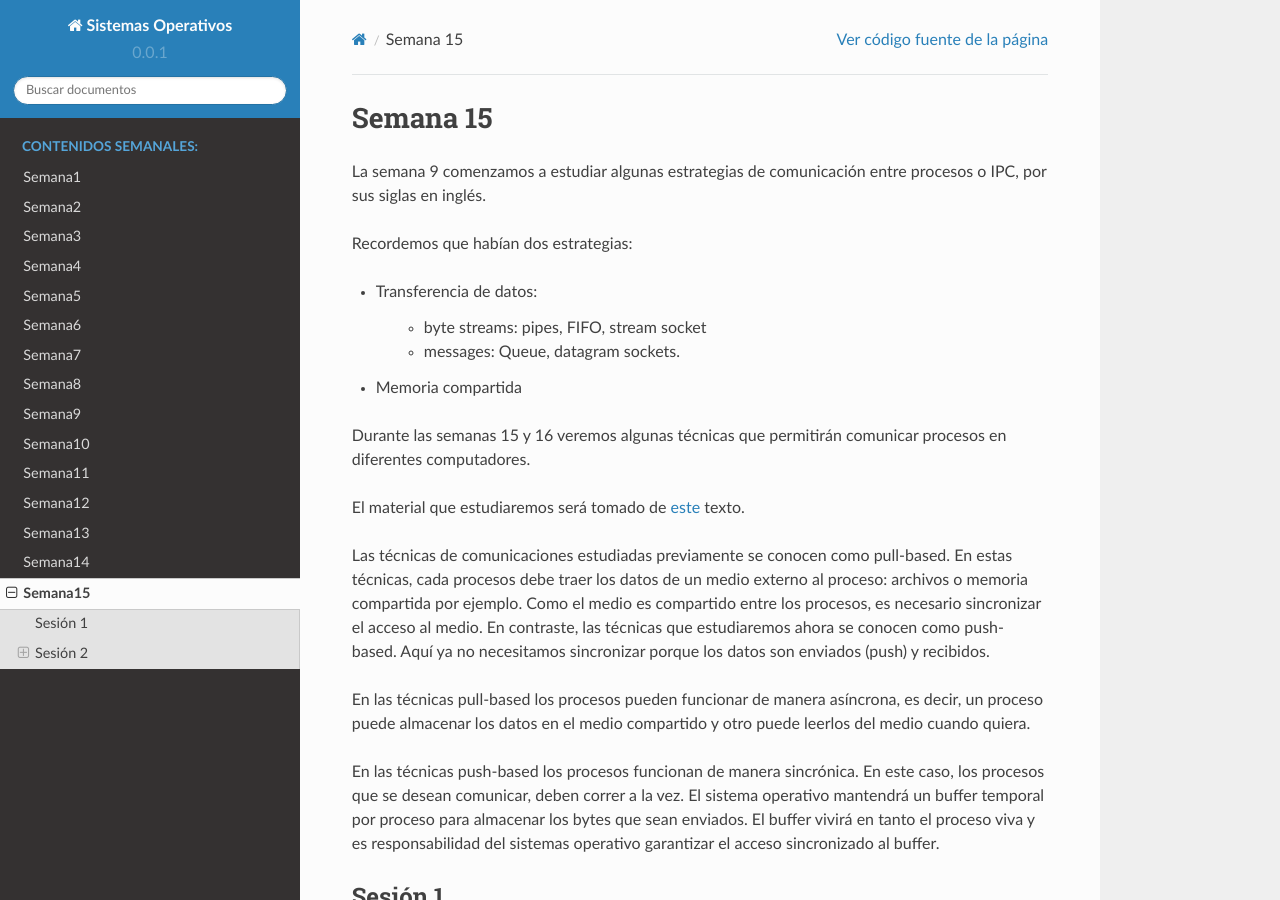
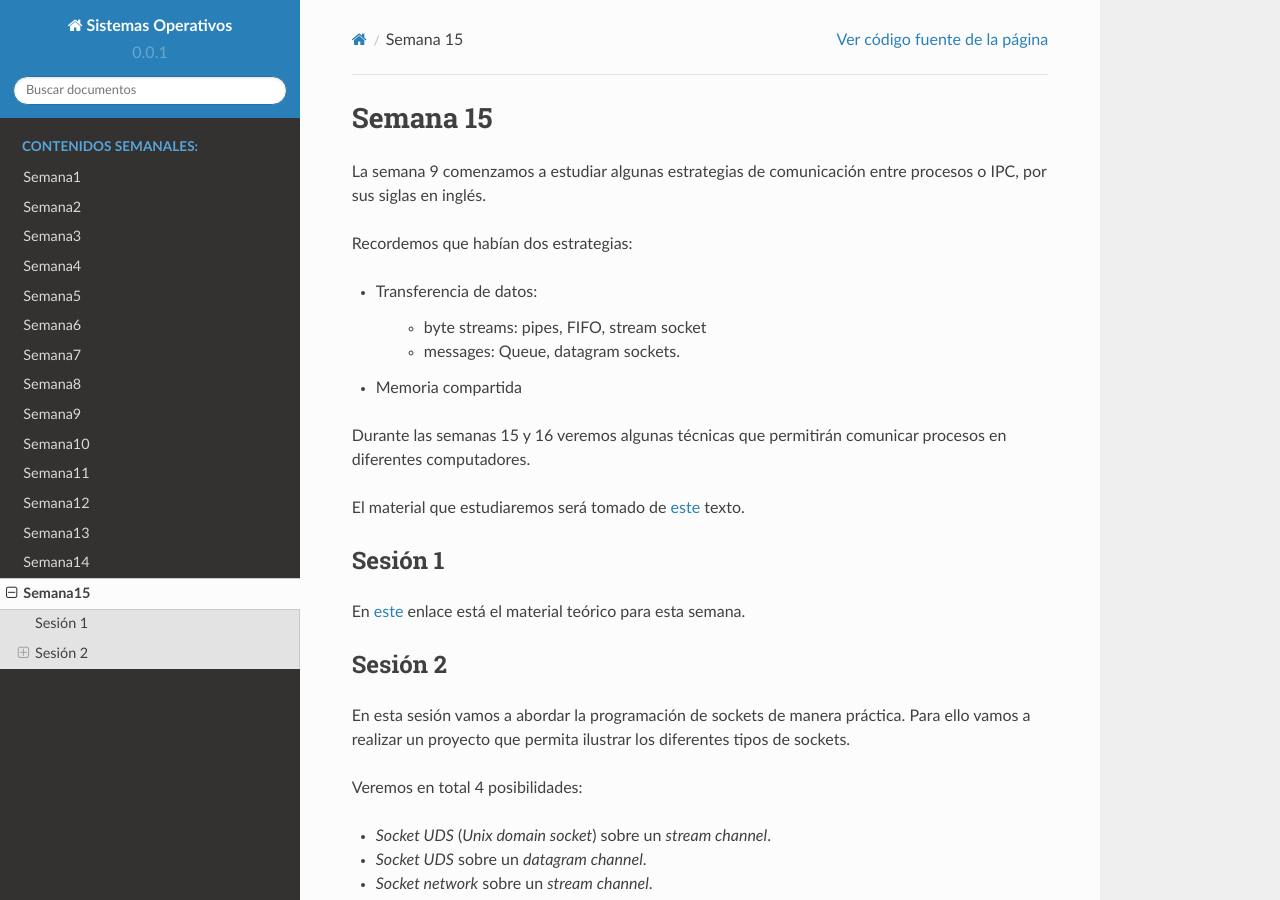
Before and after one commit to juanferfranco/sistemasoperativos, a Sphinx documentation site: the page built from docs/_semana15/semana15.rst, in a window 1280 px wide and 900 px high. Built offline with Sphinx 7.4.7 and the Read the Docs theme 2.0.0, drawn with Linux system fonts in a browser that asks for light colours.

Commit message:
update week 15

```diff
--- a/docs/_semana15/semana15.rst
+++ b/docs/_semana15/semana15.rst
@@ -19,26 +19,6 @@ que permitirán comunicar procesos en diferentes computadores.
 
 El material que estudiaremos será tomado de
 `este <https://www.packtpub.com/extreme-c>`__ texto.
-
-Las técnicas de comunicaciones estudiadas previamente se
-conocen como pull-based. En estas técnicas, cada procesos debe
-traer los datos de un medio externo al proceso: archivos o
-memoria compartida por ejemplo. Como el medio es compartido
-entre los procesos, es necesario sincronizar el acceso al medio.
-En contraste, las técnicas que estudiaremos ahora se conocen
-como push-based. Aquí ya no necesitamos sincronizar porque
-los datos son enviados (push) y recibidos.
-
-En las técnicas pull-based los procesos pueden funcionar de manera
-asíncrona, es decir, un proceso puede almacenar los datos en
-el medio compartido y otro puede leerlos del medio cuando quiera.
-
-En las técnicas push-based los procesos funcionan de manera sincrónica.
-En este caso, los procesos que se desean comunicar, deben correr a la
-vez. El sistema operativo mantendrá un buffer temporal por proceso para
-almacenar los bytes que sean enviados. El buffer vivirá en tanto el
-proceso viva y es responsabilidad del sistemas operativo garantizar
-el acceso sincronizado al buffer.
 
 Sesión 1
 ---------
```
